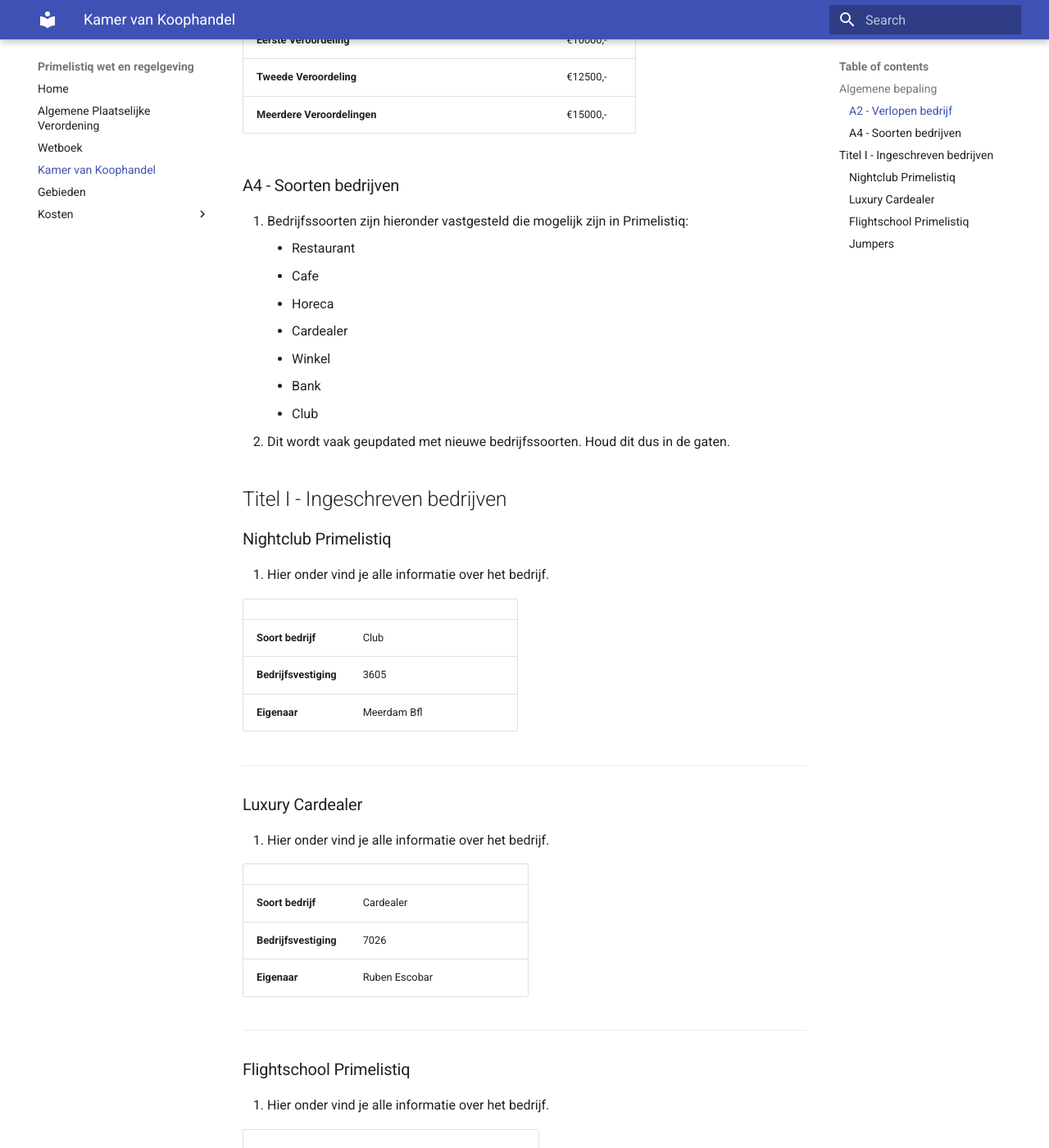
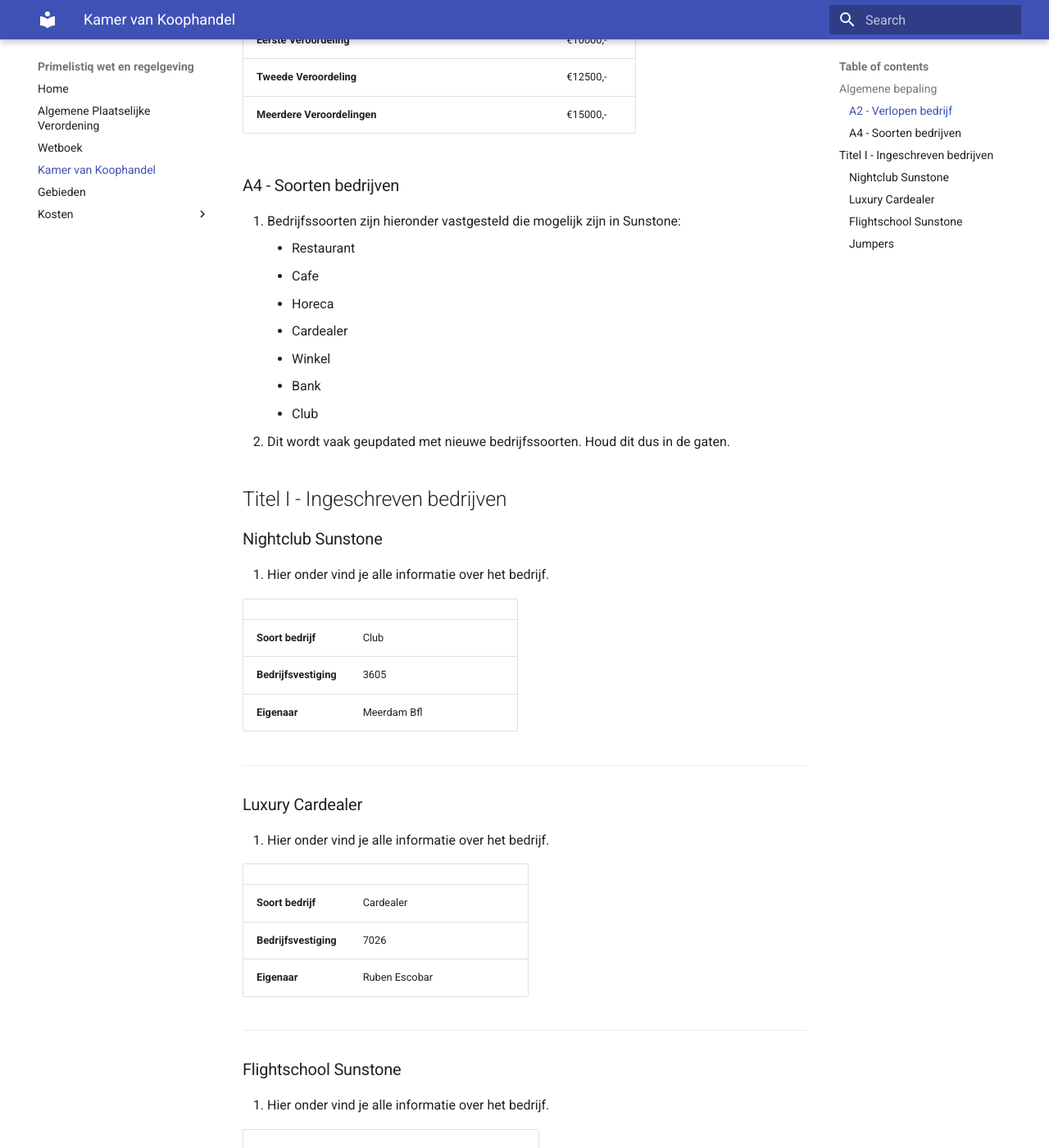
Before and after one commit to mickjoel/wetboek.sunstone, an MkDocs documentation site: the page built from docs/bedrijven.md, in a window 1280 px wide and 1400 px high, scrolled down 397 px. Shown: the whole window at 82% size. Built offline with MkDocs 1.6.1 and Material for MkDocs 9.7.7, drawn with Linux system fonts in a browser that asks for light colours.

Commit message:
Update bedrijven.md

```diff
--- a/docs/bedrijven.md
+++ b/docs/bedrijven.md
@@ -15,7 +15,7 @@
 
 ### A4 - Soorten bedrijven
 
-1. Bedrijfssoorten zijn hieronder vastgesteld die mogelijk zijn in Primelistiq:
+1. Bedrijfssoorten zijn hieronder vastgesteld die mogelijk zijn in Sunstone:
     * Restaurant
     * Cafe
     * Horeca
@@ -27,7 +27,7 @@
 
 ## Titel I - Ingeschreven bedrijven
 
-### Nightclub Primelistiq
+### Nightclub Sunstone
 
 1. Hier onder vind je alle informatie over het bedrijf.
 
@@ -51,7 +51,7 @@
 
 ---------------------
 
-### Flightschool Primelistiq
+### Flightschool Sunstone
 
 1. Hier onder vind je alle informatie over het bedrijf.
 
```
